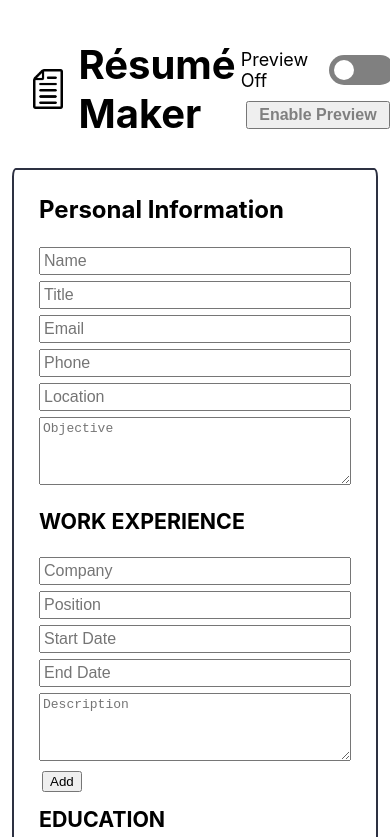
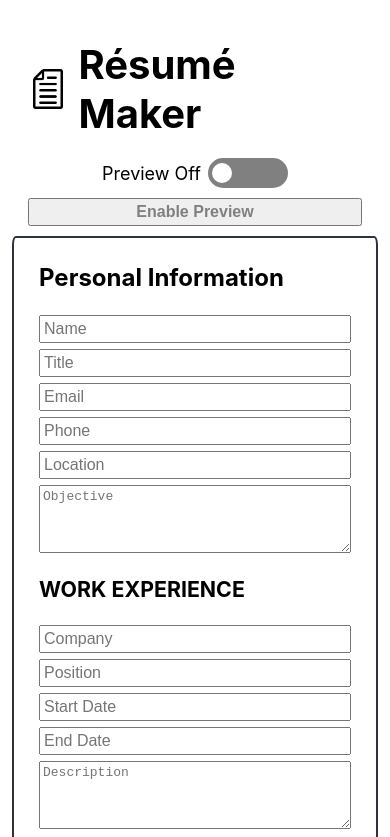
Before and after one commit to mpieciak18/cv-creator, a React (Create React App) app: page / in a window 390 px wide. Shown: the top 837 px of the page. Built offline with nearby package versions, Linux system fonts and the light colour scheme.

Commit message:
improve mobile styling

```diff
--- a/public/index.html
+++ b/public/index.html
@@ -3,7 +3,8 @@
   <head>
     <meta charset="utf-8" />
     <link rel="icon" href="%PUBLIC_URL%/images/favicon.png" />
-    <meta name="viewport" content="width=device-width, initial-scale=1" />
+    <meta name="viewport" content="width=device-width,height=device-height,initial-scale=1.0"/>
+    <!-- <meta name="viewport" content="width=device-width, initial-scale=1" /> -->
     <meta name="theme-color" content="#000000" />
     <meta
       name="description"
--- a/src/stylesheets/Header.css
+++ b/src/stylesheets/Header.css
@@ -1,9 +1,18 @@
 #header {
     display: flex;
-    flex-direction: row;
     justify-content: space-between;
     padding: 20px 10px 10px 10px;
     width: 88%
+}
+@media (min-width: 610px) {
+    #header {
+        flex-direction: row;
+    }
+}
+@media (max-width: 610px) {
+    #header {
+        flex-direction: column;
+    }
 }
 #icon {
     height: 40px;
@@ -16,6 +25,7 @@
     display: flex;
     flex-direction: row;
     align-items: center;
+    justify-content: center;
 }
 #header-right {
     display: flex;
```
